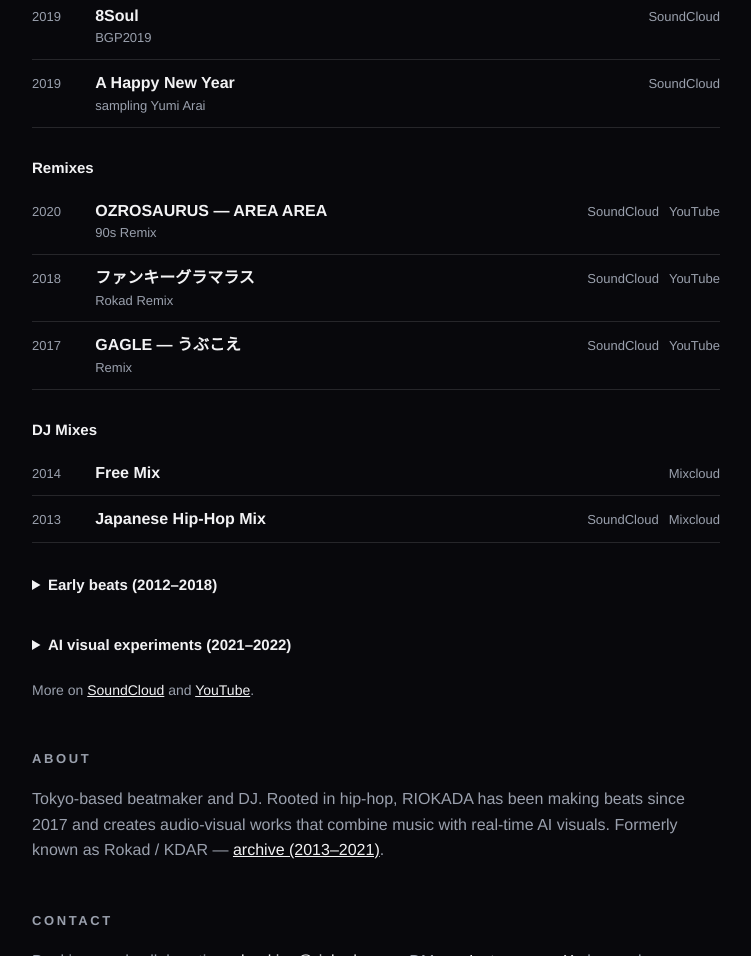
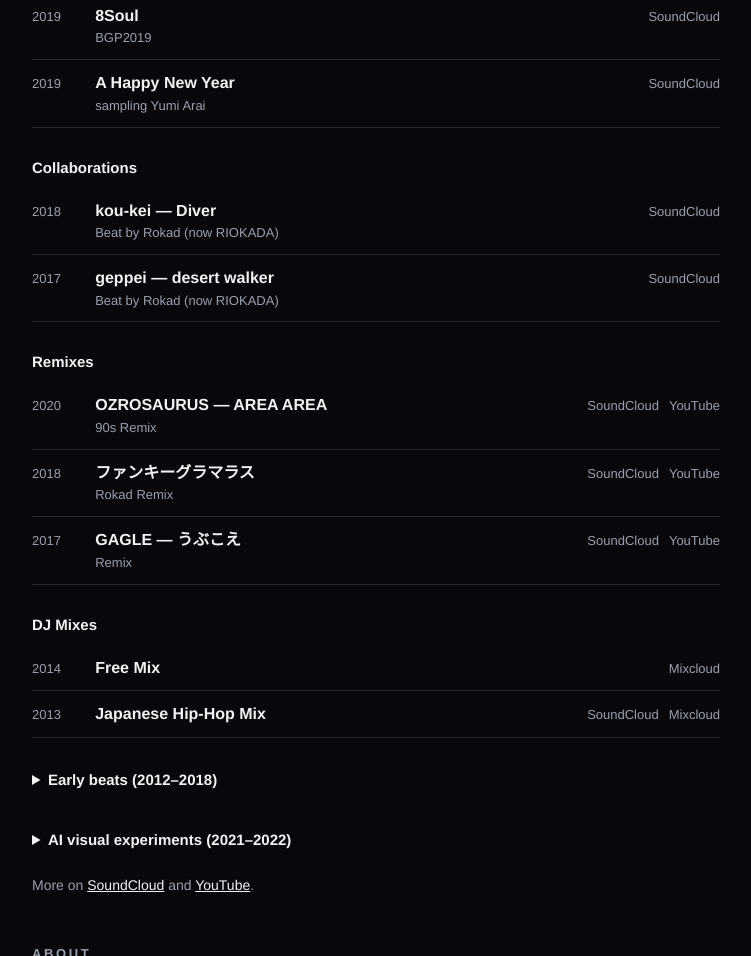
Before and after one commit to ryok/riokada.com, a plain HTML site: page index.html in a window 1280 px wide. Shown: the part 2220-3176 px from the top of the page, without its empty margins (264-1015 px from the left). Drawn offline with Linux system fonts and the light colour scheme.

Commit message:
Works に Collaborations（kou-kei — Diver / geppei — desert walker）を追加 (#4)
Claude-Session: https://claude.ai/code/session_01BUgy1nbrqc5AK2Tm19RiBT

```diff
--- a/index.html
+++ b/index.html
@@ -236,6 +236,12 @@
         <li><span class="yr">2019</span><span class="t">A Happy New Year<small>sampling Yumi Arai</small></span><span class="src"><a href="https://soundcloud.com/riokada/inst-hip-hop-arai-yumi-a-happy-new-year-sampling">SoundCloud</a></span></li>
       </ul>
 
+      <h3>Collaborations</h3>
+      <ul class="works">
+        <li><span class="yr">2018</span><span class="t">kou-kei — Diver<small>Beat by Rokad (now RIOKADA)</small></span><span class="src"><a href="https://soundcloud.com/kou-kei/diver">SoundCloud</a></span></li>
+        <li><span class="yr">2017</span><span class="t">geppei — desert walker<small>Beat by Rokad (now RIOKADA)</small></span><span class="src"><a href="https://soundcloud.com/fe1ngdiminuv/desert-walker">SoundCloud</a></span></li>
+      </ul>
+
       <h3>Remixes</h3>
       <ul class="works">
         <li><span class="yr">2020</span><span class="t">OZROSAURUS — AREA AREA<small>90s Remix</small></span><span class="src"><a href="https://soundcloud.com/riokada/ozrosaurus-area-area-remix">SoundCloud</a><a href="https://www.youtube.com/watch?v=YEQt0MEIspc">YouTube</a></span></li>
```
